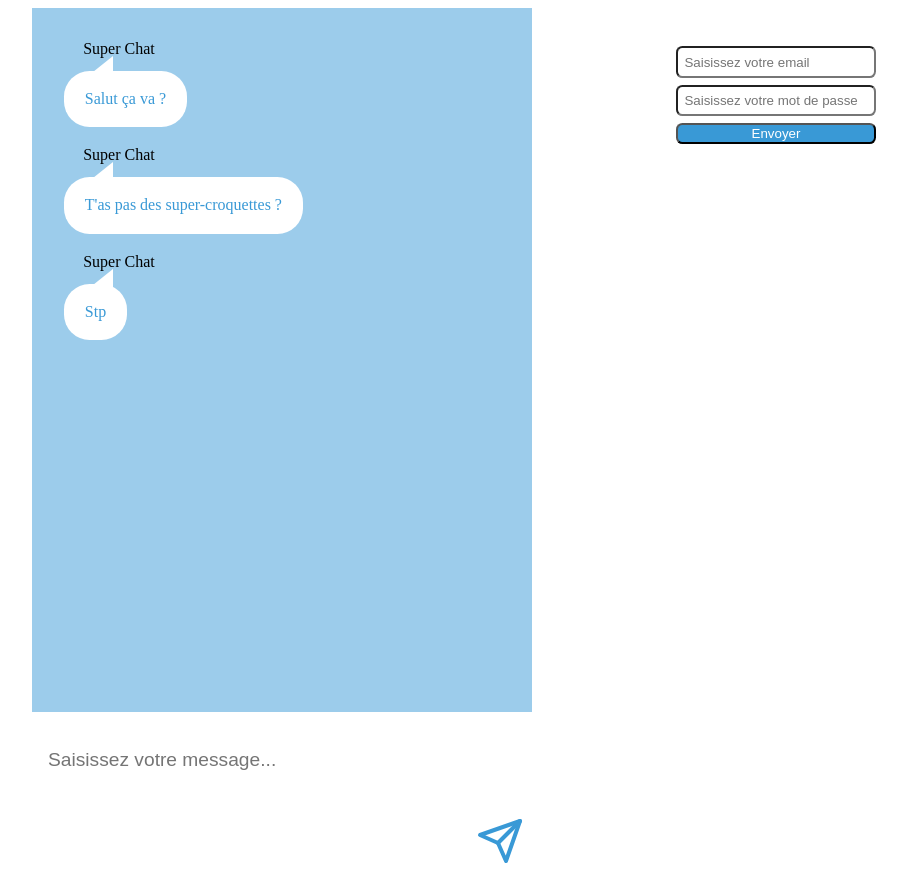
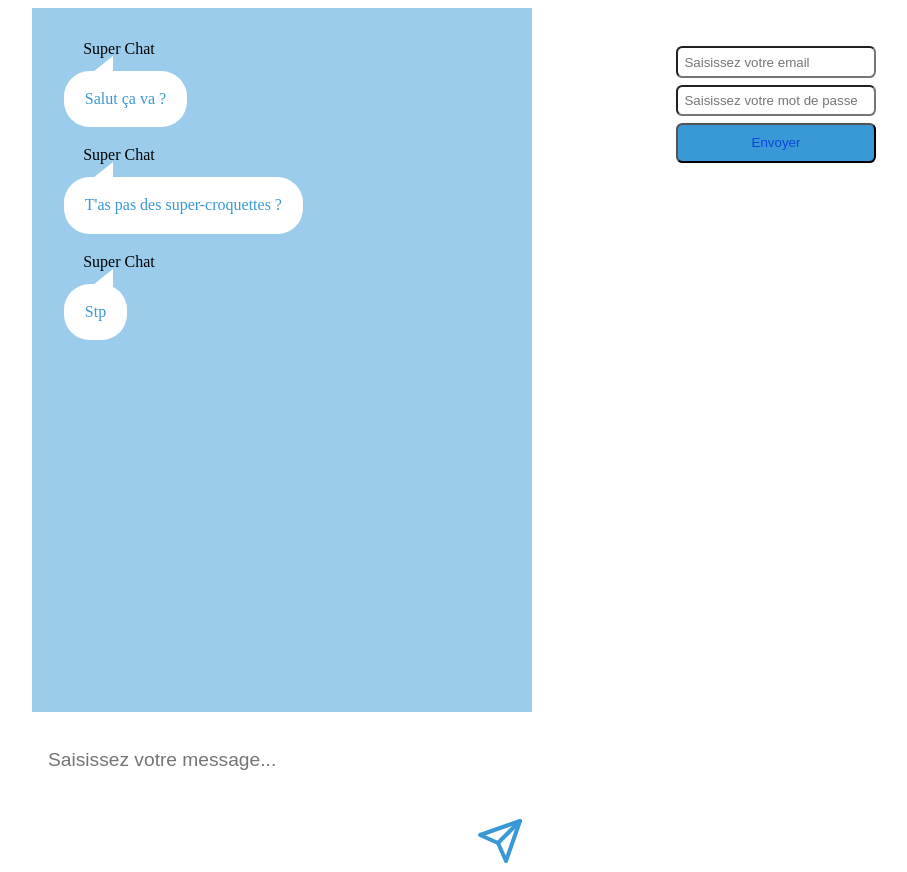
Before and after one commit to MelissaChemmama/ChatRoom-React, a React app: page / in a window 1280 px wide. Both pictures are taken after a click on the icon 1262 px from the left and 25 px from the top of the page. Shown: the whole page, without its empty margins (358-1265 px from the left). Built offline with nearby package versions, Linux system fonts and the light colour scheme.

Commit message:
mise en place curseur

```diff
--- a/src/components/Chat/styles.scss
+++ b/src/components/Chat/styles.scss
@@ -14,4 +14,5 @@
   position: fixed;
   right: 0;
   color: white;
+  cursor: pointer;
 }
--- a/src/components/Settings/styles.scss
+++ b/src/components/Settings/styles.scss
@@ -22,8 +22,9 @@
 
 .settingsform button {
   background-color: vars.$mediumColor;
-  color: #fff;
+  color: rgb(16, 68, 223);
   margin-top: 0.4rem;
   border-radius: 0.4rem;
+  height: 2.5rem;
 
 }
```
Also changed, not shown: src/components/Form/styles.scss (line endings or trailing spaces).
